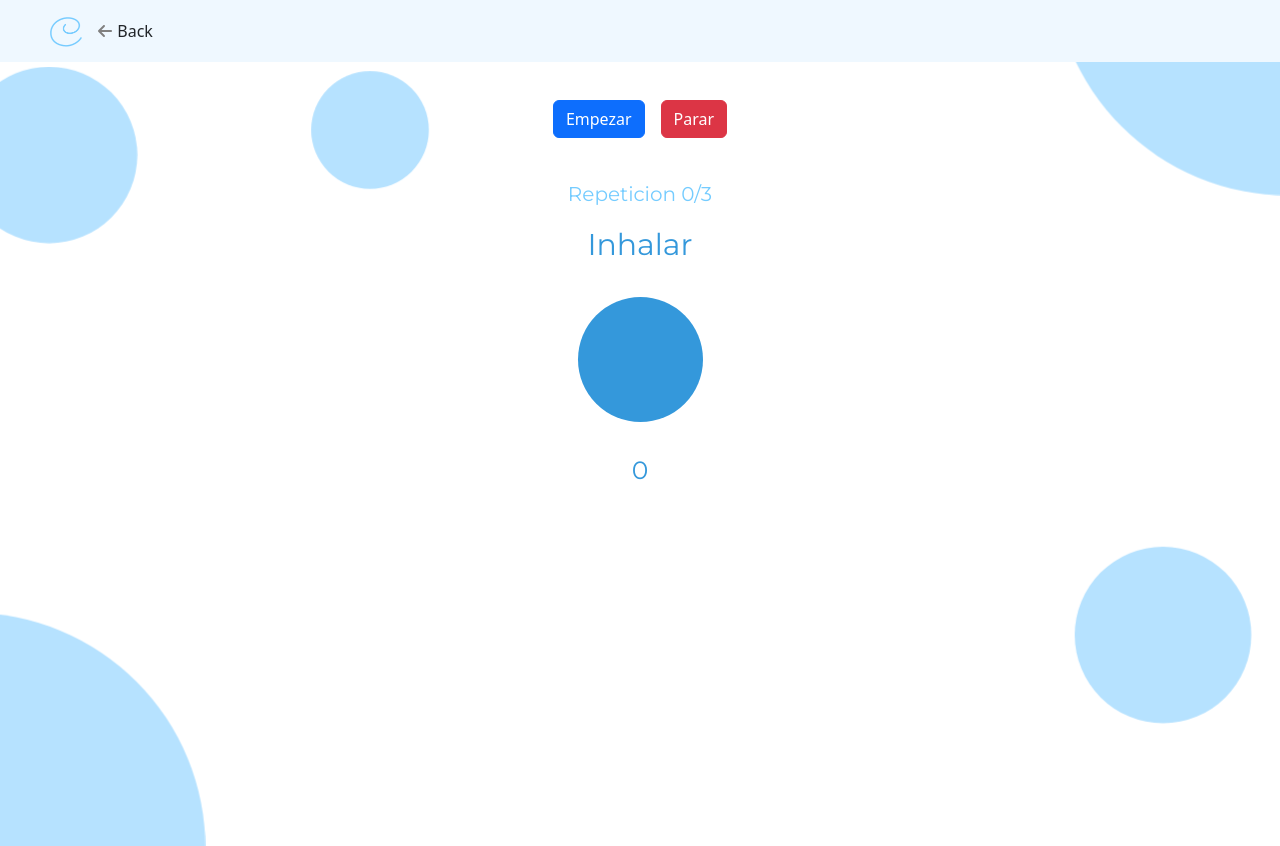
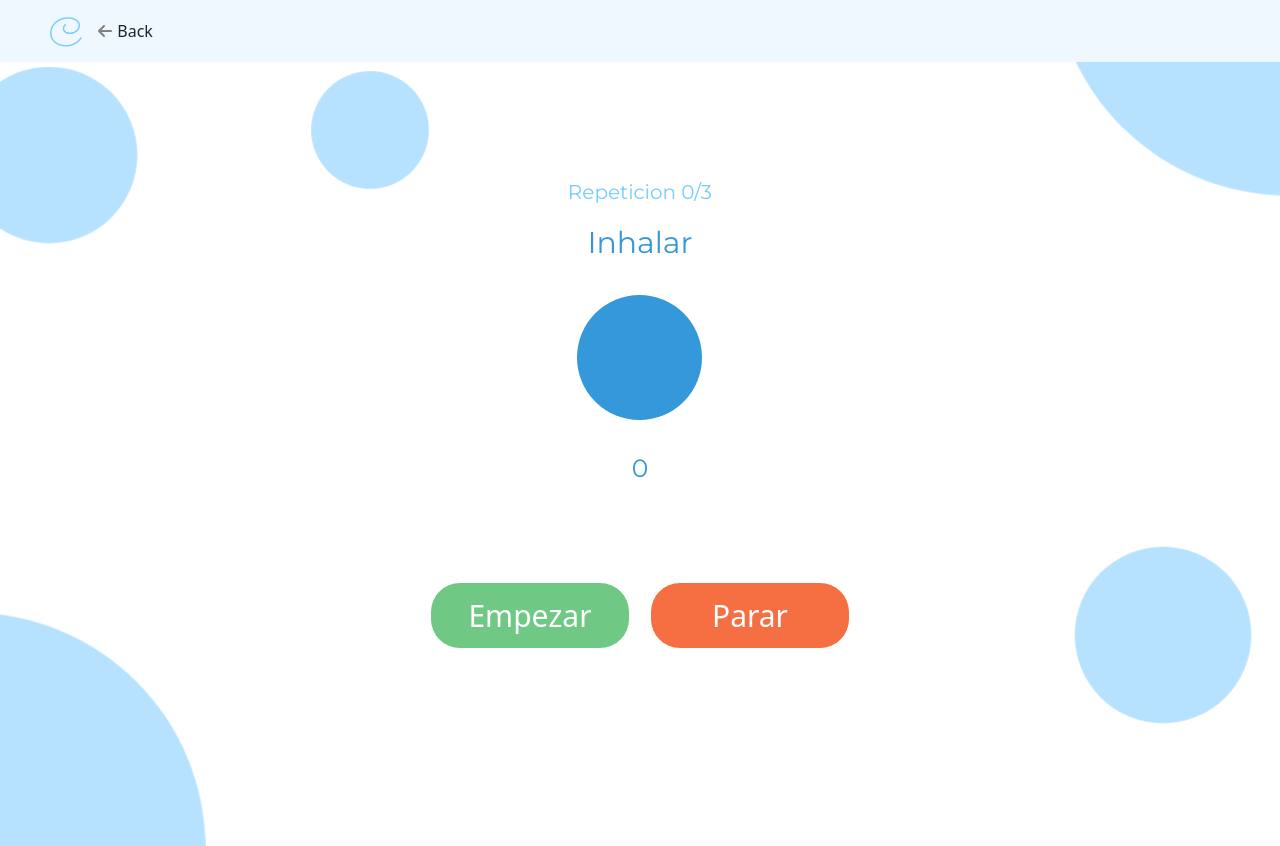
Before and after one commit to matiasngiambra/Calmara, a React (Vite) app: page /exercices/breath in a window 1280 px wide. Shown: the top 846 px of the page. Built offline with nearby package versions, Linux system fonts and the light colour scheme.

Commit message:
corrijo estilos responsive

```diff
--- a/src/layout/components/footer/FooterComponent.css
+++ b/src/layout/components/footer/FooterComponent.css
@@ -19,3 +19,11 @@
 .footer-link:hover{
     color:#B6E2FF
 }
+
+.link-reference-footer{
+    color:#fdfdff;
+}
+
+.link-reference-footer:hover{
+    color:#1b3991;
+}
--- a/src/layout/components/footer/FooterComponent.jsx
+++ b/src/layout/components/footer/FooterComponent.jsx
@@ -12,8 +12,8 @@ const FooterComponent = () => {
                             Copyright &copy; 2023 Cálmara. Todos los derechos reservados.
                             <br />
                             <small>
-                                Alumnos: <a href='https://www.linkedin.com/in/matias-giambra/'>Giambra Matias</a>,
-                                <a href='https://www.linkedin.com/in/nahuel-palacios-salguero/'> Palacios Nahuel</a>
+                                Alumnos: <a className='link-reference-footer' href='https://www.linkedin.com/in/matias-giambra/'>Giambra Matias</a>,
+                                <a  className='link-reference-footer' href='https://www.linkedin.com/in/nahuel-palacios-salguero/'> Palacios Nahuel</a>
                             </small>
                         </p>
                     </Col>
--- a/src/pages/exercices/breath/Breath.css
+++ b/src/pages/exercices/breath/Breath.css
@@ -1,24 +1,296 @@
-.repetition-title{
+@media (max-width: 431px) {
+
+
+    .conteiner-breath-app {
+
+        display: flex;
+        flex-direction: column;
+        align-content: center;
+        align-items: center;
+        justify-content: space-around;
+
+    }
+
+    .conteiner-breath-buttons {
+        display: flex;
+        flex-direction: column;
+    }
+
+    .button {
+        background-color: #6fc985;
+        border-color: white;
+        margin: 10px;
+        font-size: 30px;
+        padding: 10px;
+        width: 200px;
+        border-radius: 30px;
+    }
+
+    .button-start {
+        background-color: #6fc985;
+    }
+
+    .button-stop {
+        background-color: #f56f42;
+    }
+
+    .repetition-title {
+        font-family: 'Montserrat', cursive;
+        line-height: 0.8 !important;
+        font-size: 20px;
+        color: #75CCFF;
+        z-index: 3;
+        margin: 20px;
+    }
+
+    .repetition-number {
+        font-family: 'Montserrat', cursive;
+        font-size: 20px;
+        color: #75CCFF;
+        z-index: 3;
+    }
+
+    .container-breath {
+        margin-top: 30px;
+    }
+
+    .breath-title {
+        margin: 20px;
+        font-family: 'Montserrat', cursive;
+        font-size: 30px;
+        color: #3498db;
+        z-index: 3;
+    }
+
+    .breath-subtitle {
+        margin: 20px;
+        font-family: 'Montserrat', cursive;
+        font-size: 25px;
+        color: #3498db;
+        z-index: 3;
+    }
+
+    .breath-container {
+        margin-top: 40px;
+        text-align: center;
+    }
+
+}
+
+@media (min-width: 432px) and (max-width: 1024px) {
+
+
+
+    .conteiner-breath-app {
+        height: 75vh;
+        display: flex;
+        flex-direction: column;
+        align-content: center;
+        align-items: center;
+        justify-content: space-around;
+
+    }
+
+    .conteiner-breath-buttons {
+        display: flex;
+    }
+
+    .button {
+        background-color: #6fc985;
+        border-color: white;
+        margin: 10px;
+        font-size: 30px;
+        padding: 10px;
+        width: 200px;
+        border-radius: 30px;
+    }
+
+    .button-start {
+        background-color: #6fc985;
+    }
+
+    .button-stop {
+        background-color: #f56f42;
+    }
+
+    .repetition-title {
+        font-family: 'Montserrat', cursive;
+        line-height: 0.8 !important;
+        font-size: 20px;
+        color: #75CCFF;
+        z-index: 3;
+        margin: 20px;
+    }
+
+    .repetition-number {
+        font-family: 'Montserrat', cursive;
+        font-size: 20px;
+        color: #75CCFF;
+        z-index: 3;
+    }
+
+    .container-breath {
+        margin-top: 30px;
+    }
+
+    .breath-title {
+        margin: 20px;
+        font-family: 'Montserrat', cursive;
+        font-size: 30px;
+        color: #3498db;
+        z-index: 3;
+    }
+
+    .breath-subtitle {
+        margin: 20px;
+        font-family: 'Montserrat', cursive;
+        font-size: 25px;
+        color: #3498db;
+        z-index: 3;
+    }
+
+    .breath-container {
+        margin-top: 40px;
+        text-align: center;
+    }
+
+}
+
+@media (min-width: 1025px) {
+
+
+    .conteiner-breath-app {
+        height: 75vh;
+        display: flex;
+        flex-direction: column;
+        align-content: center;
+        align-items: center;
+        justify-content: space-around;
+
+    }
+
+    .conteiner-breath-buttons {
+        display: flex;
+    }
+
+    .button {
+        background-color: #6fc985;
+        border-color: white;
+        margin: 10px;
+        font-size: 30px;
+        padding: 10px;
+        width: 200px;
+        border-radius: 30px;
+    }
+
+    .button-start {
+        background-color: #6fc985;
+    }
+
+    .button-stop {
+        background-color: #f56f42;
+    }
+
+    .repetition-title {
+        font-family: 'Montserrat', cursive;
+        line-height: 0.8 !important;
+        font-size: 20px;
+        color: #75CCFF;
+        z-index: 3;
+        margin: 20px;
+    }
+
+    .repetition-number {
+        font-family: 'Montserrat', cursive;
+        font-size: 20px;
+        color: #75CCFF;
+        z-index: 3;
+    }
+
+    .container-breath {
+        margin-top: 30px;
+    }
+
+    .breath-title {
+        margin: 20px;
+        font-family: 'Montserrat', cursive;
+        font-size: 30px;
+        color: #3498db;
+        z-index: 3;
+    }
+
+    .breath-subtitle {
+        margin: 20px;
+        font-family: 'Montserrat', cursive;
+        font-size: 25px;
+        color: #3498db;
+        z-index: 3;
+    }
+
+    .breath-container {
+        margin-top: 40px;
+        text-align: center;
+    }
+
+
+}
+
+
+
+
+.conteiner-breath-app {
+    height: 75vh;
+    display: flex;
+    flex-direction: column;
+    align-content: center;
+    align-items: center;
+    justify-content: space-around;
+
+}
+
+.conteiner-breath-buttons {
+    display: flex;
+}
+
+.button {
+    background-color: #6fc985;
+    border-color: white;
+    margin: 10px;
+    font-size: 30px;
+    padding: 10px;
+    width: 200px;
+    border-radius: 30px;
+}
+
+.button-start {
+    background-color: #6fc985;
+}
+
+.button-stop {
+    background-color: #f56f42;
+}
+
+.repetition-title {
     font-family: 'Montserrat', cursive;
     line-height: 0.8 !important;
     font-size: 20px;
     color: #75CCFF;
     z-index: 3;
-    margin:20px;
+    margin: 20px;
 }
 
-.repetition-number{
+.repetition-number {
     font-family: 'Montserrat', cursive;
     font-size: 20px;
     color: #75CCFF;
     z-index: 3;
 }
 
-.container-breath{
+.container-breath {
     margin-top: 30px;
 }
 
-.breath-title{
+.breath-title {
     margin: 20px;
     font-family: 'Montserrat', cursive;
     font-size: 30px;
@@ -26,7 +298,7 @@
     z-index: 3;
 }
 
-.breath-subtitle{
+.breath-subtitle {
     margin: 20px;
     font-family: 'Montserrat', cursive;
     font-size: 25px;
@@ -34,6 +306,29 @@
     z-index: 3;
 }
 
-.breath-container{
+.breath-container {
     margin-top: 40px;
+    text-align: center;
 }
+
+
+
+.button-start:hover {
+    background-color: #88df9e!important;
+    border-color: white!important;
+}
+
+.button-stop:hover {
+    background-color: #f5835e!important;
+    border-color: white!important;
+}
+
+.button-start:active {
+    background-color: #6fc985!important;
+    border-color: white!important;
+}
+
+.button-stop:active {
+    background-color: #f6906e!important;
+    border-color: white!important;
+}
--- a/src/pages/exercices/breath/Breath.jsx
+++ b/src/pages/exercices/breath/Breath.jsx
@@ -69,15 +69,11 @@ const Breath = () => {
       <CircleLayout />
       <Navclass isSecondary={true} />
       <Container className="vh-100 container-breath">
-        <Row className="justify-content-center">
-          <Col xs={12} md={6} className="text-center">
-            <Button onClick={startMeditation} variant="primary" className="m-2">
-              Empezar
-            </Button>
-            <Button onClick={stopMeditation} variant="danger" className="m-2">
-              Parar
-            </Button>
-            <br />
+        <div className='conteiner-breath-app'>
+
+
+
+
           <div className='breath-container'>
             <p className='repetition-title'>Repeticion <span className='repetition-number'>{repetition}/3</span></p>
             <p className='breath-title'>{inhale ? 'Inhalar' : 'Exhalar'}</p>
@@ -93,8 +89,19 @@ const Breath = () => {
             />
             <p className='breath-subtitle'>{seconds}</p>
           </div>
-          </Col>
-        </Row>
+
+          <div className='conteiner-breath-buttons'>
+
+            <Button onClick={startMeditation} variant="primary" className="button button-start">
+              Empezar
+            </Button>
+            <Button onClick={stopMeditation} variant="danger" className="button button-stop">
+              Parar
+            </Button>
+          </div>
+
+        </div>
+
       </Container>
       <FooterComponent />
     </>
--- a/src/pages/landingPage/components/home/home.css
+++ b/src/pages/landingPage/components/home/home.css
@@ -40,7 +40,7 @@
     .title-main{
         font-family: 'Sacramento', cursive;
         line-height: 0.8 !important;
-        font-size: 15vw;
+        font-size: 14vw;
         text-align: center;
         color: #75CCFF;
 
--- a/src/pages/landingPage/components/interactive/Interactive.css
+++ b/src/pages/landingPage/components/interactive/Interactive.css
@@ -125,6 +125,11 @@
   }
 
 
+.button-interactive:active{
+    background-color:#87c1e8 !important;
+    color:white !important;
+    border-color: white!important;
+}
 
 .button-interactive:hover{
     background-color:#87c1e8;
```
Lines whose indentation alone changed are shown as unchanged.
